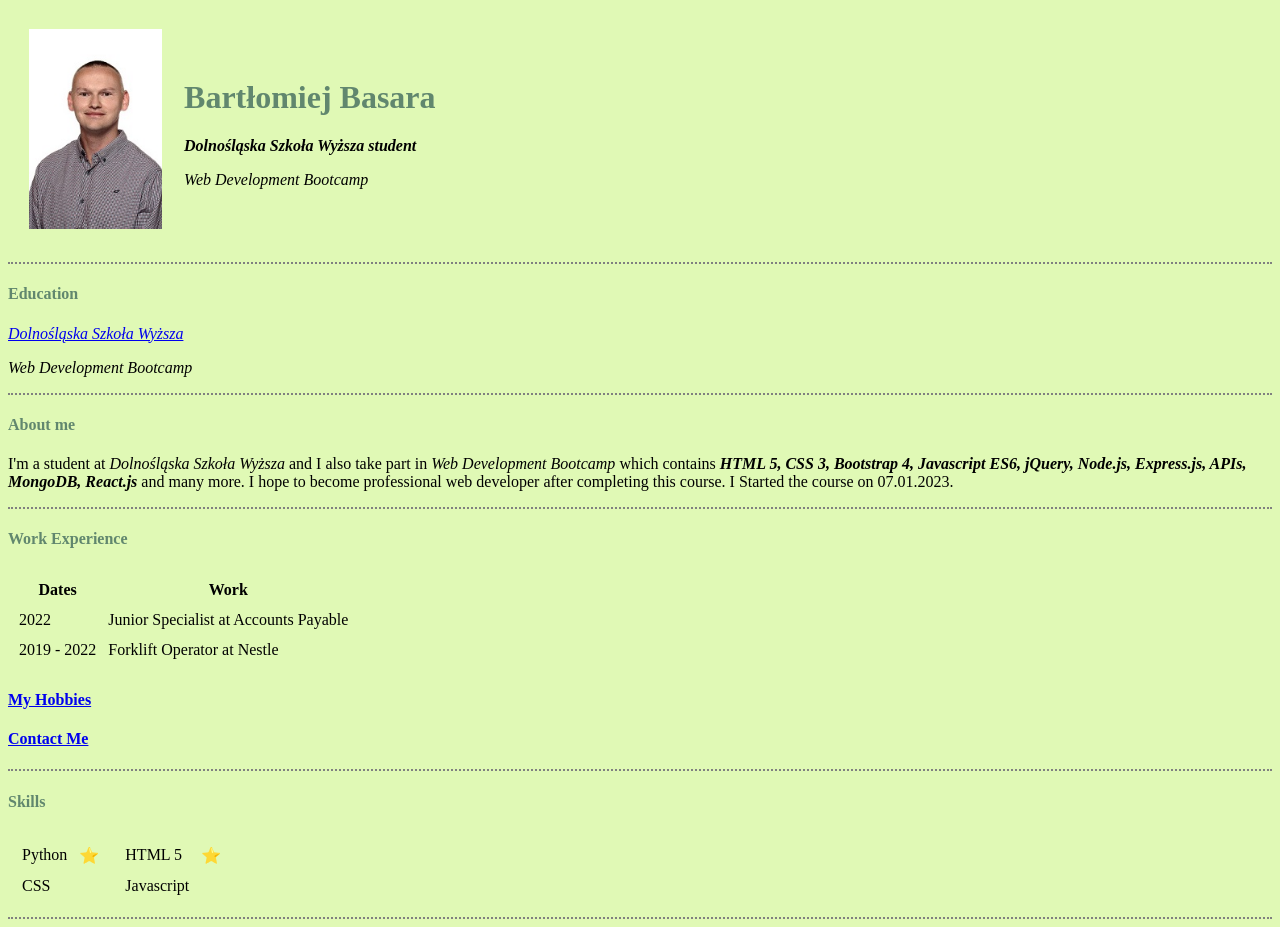
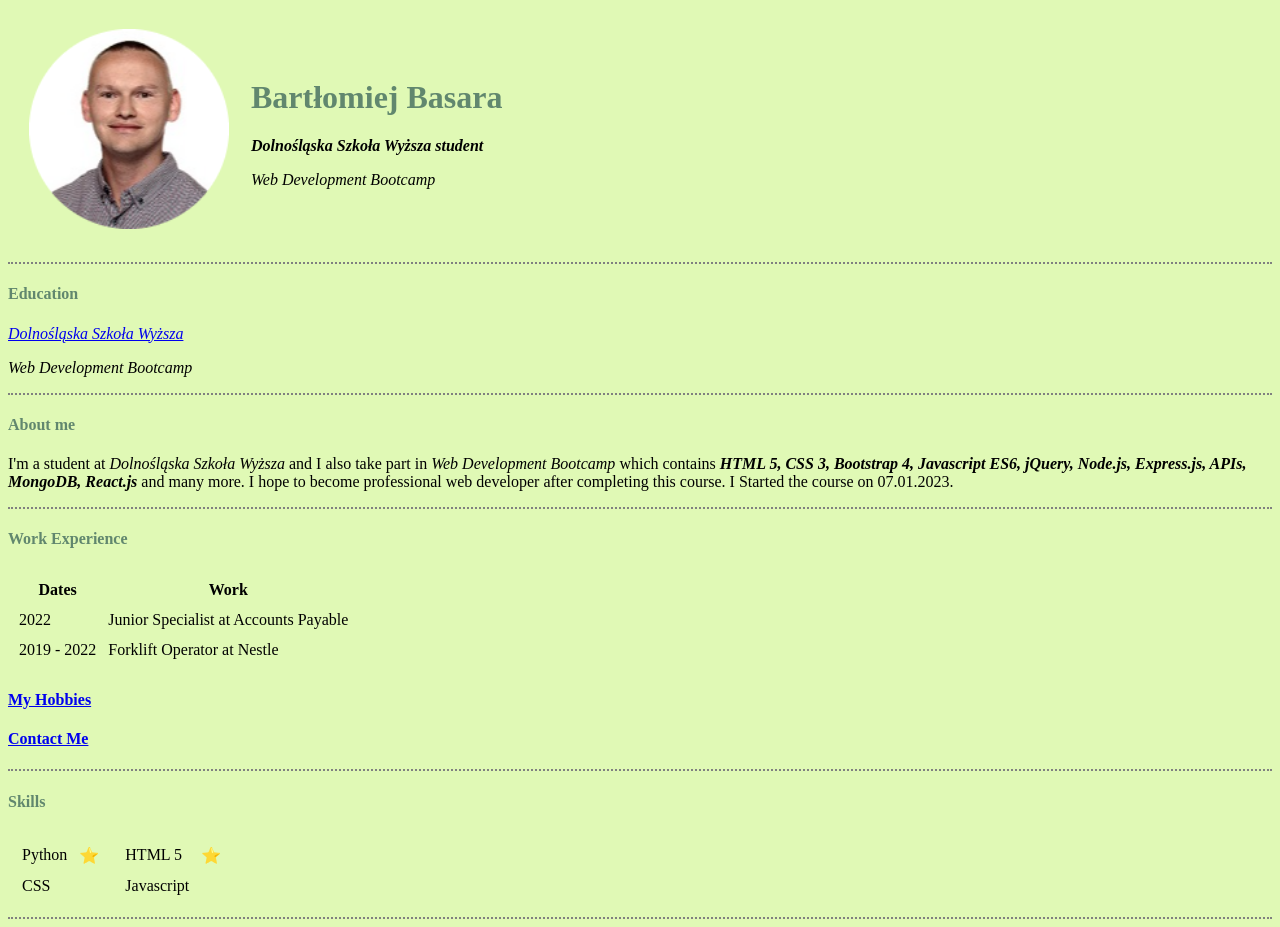
Before and after one commit to BasBar/CV, a plain HTML site: page index.html in a window 1280 px wide. Drawn offline with Linux system fonts and the light colour scheme.

Commit message:
fixed picture

```diff
--- a/index.html
+++ b/index.html
@@ -10,7 +10,7 @@
     <body>
         <table cellspacing="20">
             <tr>
-                <td><img src="images/bb.jpg" alt="Bartek picture"></td>
+                <td><img src="images/bbr.png" alt="Bartek picture"></td>
                 <td>
                     <h1>Bartłomiej Basara</h1>
                     <p><em><strong>Dolnośląska Szkoła Wyższa student</strong></em></p>
```
